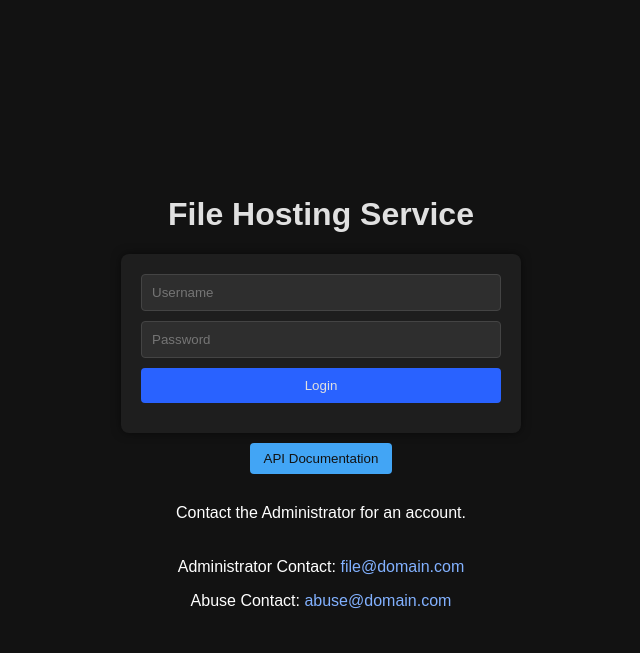
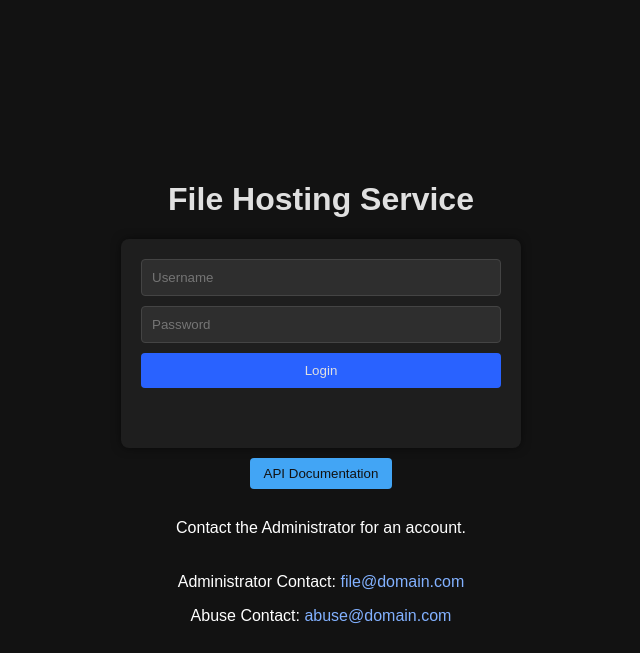
Before and after one commit to Kf637/file-upload, a Python web app: template templates/login.html in a window 1280 px wide. Shown: the top 653 px of the page, without its empty margins (319-959 px from the left). Run offline with Jinja, Linux system fonts and the light colour scheme; the template is opened without the code that fills it: most values are stand-ins (such as "Sample title", 1, 10 or a date in 2020); some libraries are stand-ins or nearby versions.

Commit message:
Update login.html

```diff
--- a/templates/login.html
+++ b/templates/login.html
@@ -10,6 +10,9 @@
             height: 100%;
             margin: 0;
         }
+        /* center Turnstile widget */
+        .cf-turnstile { margin: 15px auto; }
+
         body {
             display: flex;
             flex-direction: column;
@@ -61,6 +64,7 @@
             text-align: center;
         }
     </style>
+    <script src="https://challenges.cloudflare.com/turnstile/v0/api.js" async defer></script>
 </head>
 <body>
     <h1>File Hosting Service</h1>
@@ -76,6 +80,7 @@
         <input type="text" name="username" placeholder="Username" required />
         <input type="password" name="password" placeholder="Password" required />
         <button type="submit">Login</button>
+        <div class="cf-turnstile" data-sitekey="{{ site_key }}"></div>
     </form>
     <button onclick="location.href='/swagger';"
         style="background: #42a5f5;
```
